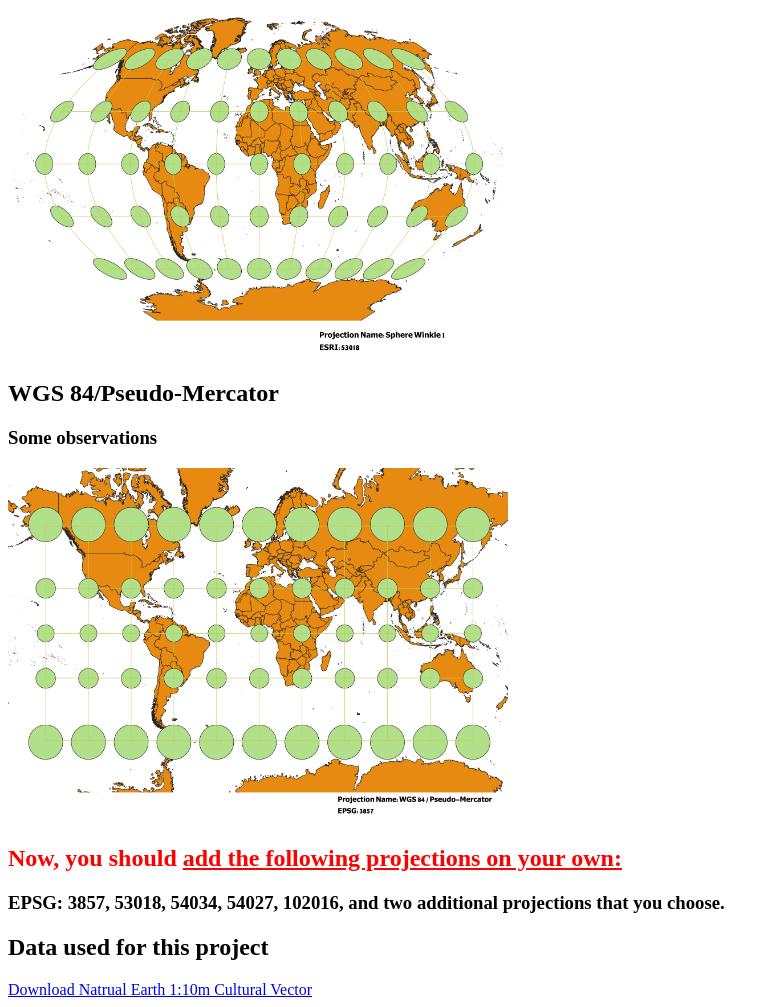
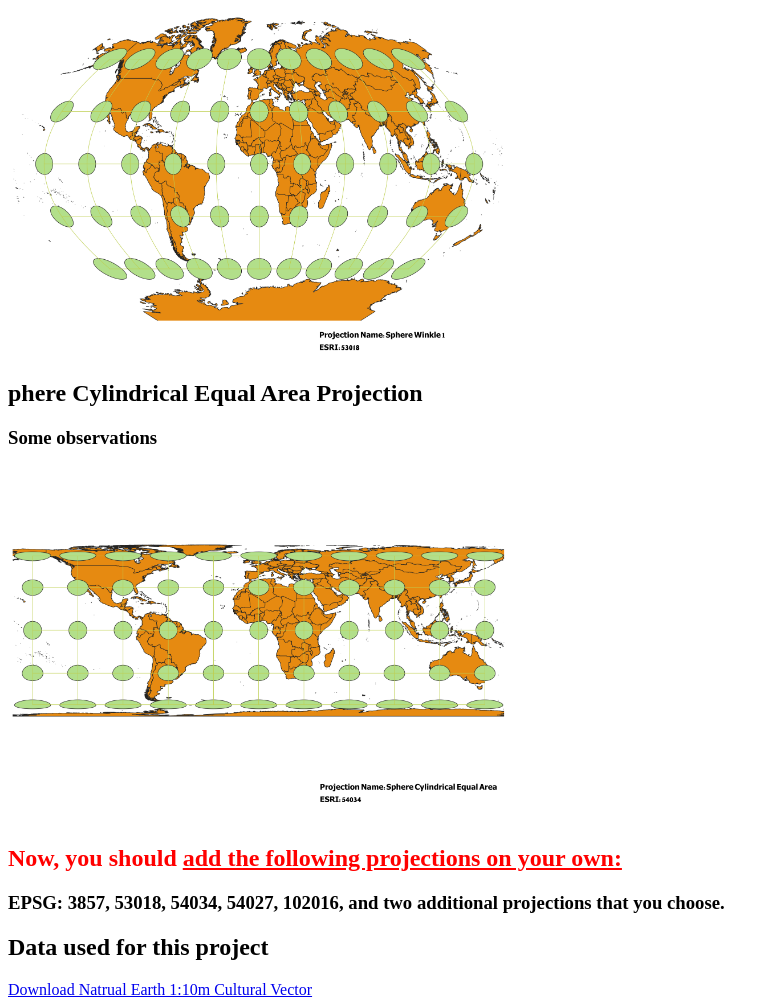
Before and after one commit to tkylie32/geog370projections, a plain HTML site: page Worldprojections/Worldprojections/worldprojections.html in a window 1280 px wide. Shown: the part 1645-2652 px from the top of the page, without its empty margins (0-779 px from the left). Drawn offline with Linux system fonts and the light colour scheme; files whose address does not match are found by name.

Commit message:
esri.add

```diff
--- a/Worldprojections/Worldprojections/worldprojections.html
+++ b/Worldprojections/Worldprojections/worldprojections.html
@@ -31,10 +31,10 @@
     <a href="./maps/ESRI_53018.png">
     <img src="./maps/ESRI_53018.png" alt="53018" width='500px'>
     </a>
-    <h2>WGS 84/Pseudo-Mercator</h2>
+    <h2> phere Cylindrical Equal Area Projection</h2>
     <h3>Some observations</h3>
-    <a href="./maps/EPSG_3857.png">
-    <img src="./maps/EPSG_3857.png" alt="3857" width='500px'>
+    <a href="./maps/ESRI_54034.png">
+    <img src="./maps/ESRI_54034.png" alt="54034" width='500px'>
     </a>
     <h2 style="color:red">Now, you should <u>add the following projections on your own:</u></h2>
     <h3>EPSG: 3857, 53018, 54034, 54027, 102016, and two additional projections that you choose.</h3>
```
Also changed, not shown: Worldprojections/Worldprojections/maps/ESRI_54034.png (added).
